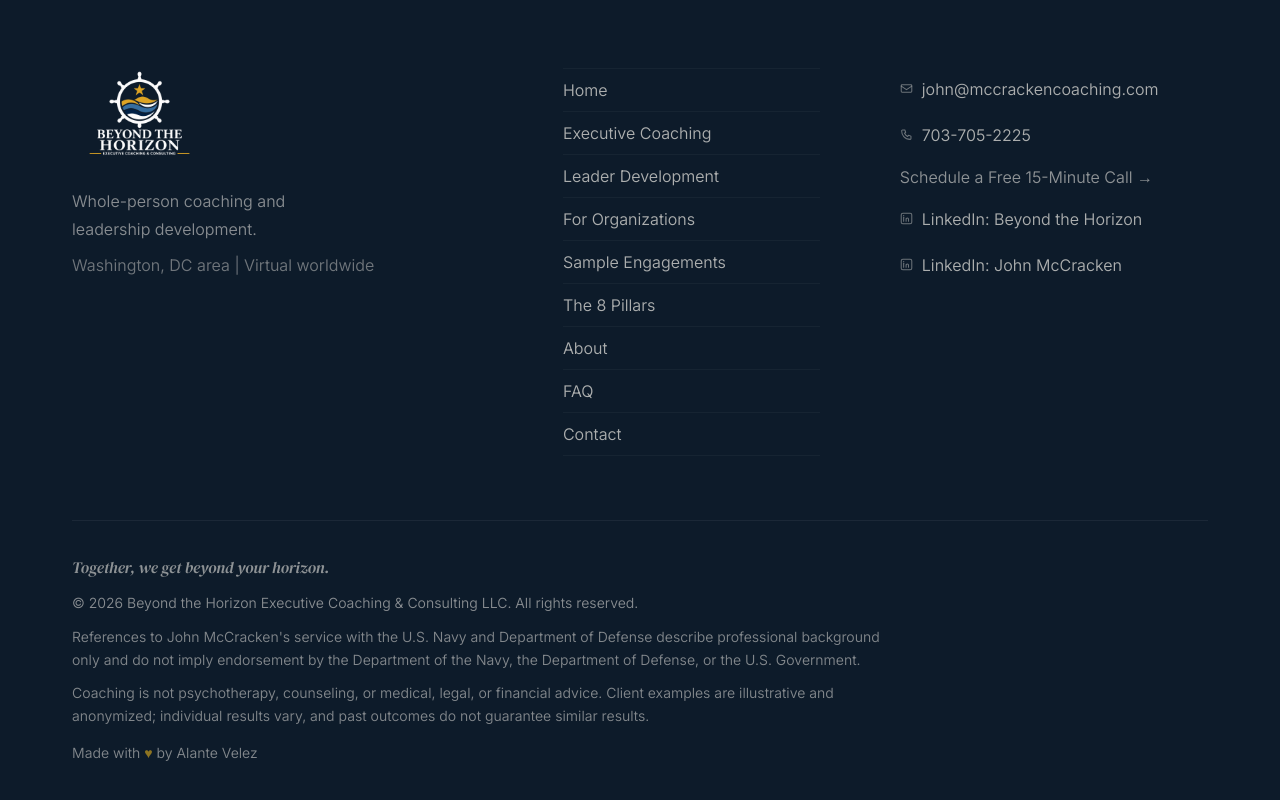
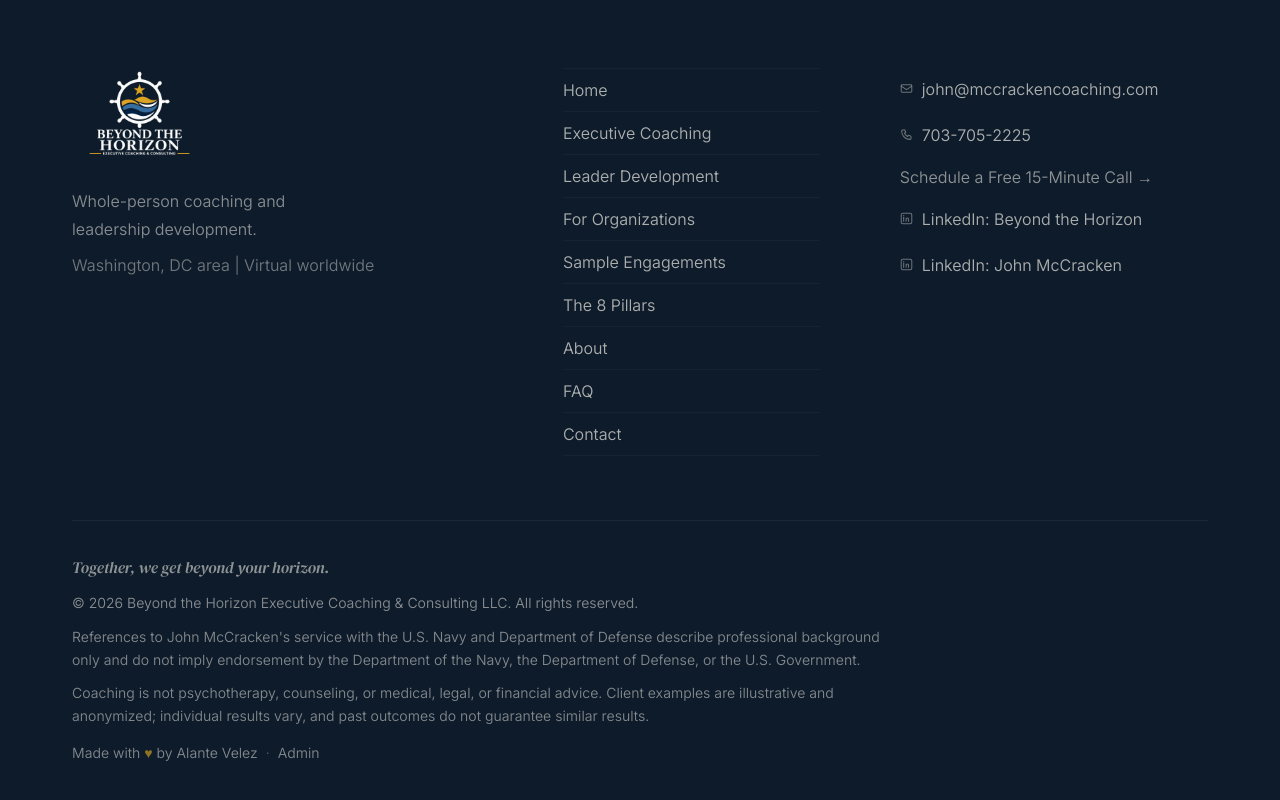
Before and after one commit to avelez94/bth-coaching, a Next.js app: page /executive-coaching in a window 1280 px wide. Shown: the part 4901-5701 px from the top of the page. Built offline with nearby package versions, Linux system fonts and the light colour scheme; no server answers.

Commit message:
Footer: small Admin link for John
A quiet link beside the credit line so John can reach the Admin from any
page. Marked nofollow; /admin stays out of search results.

```diff
--- a/app/components/footer.css
+++ b/app/components/footer.css
@@ -151,6 +151,10 @@
   color: rgba(247,244,237,0.50);
   margin-top: 4px;
 }
+.footer-credit-sep {
+  margin: 0 8px;
+  opacity: 0.6;
+}
 .footer-credit-heart {
   color: var(--gold);
   opacity: 0.7;
--- a/app/components/footer.tsx
+++ b/app/components/footer.tsx
@@ -105,7 +105,10 @@ export default function Footer({ settings, visible = DEFAULT_VISIBILITY }: { set
             <div className="footer-copy">© {new Date().getFullYear()} {settings.businessName}. All rights reserved.</div>
             <p className="footer-disclaimer">References to John McCracken&apos;s service with the U.S. Navy and Department of Defense describe professional background only and do not imply endorsement by the Department of the Navy, the Department of Defense, or the U.S. Government.</p>
             <p className="footer-disclaimer">Coaching is not psychotherapy, counseling, or medical, legal, or financial advice. Client examples are illustrative and anonymized; individual results vary, and past outcomes do not guarantee similar results.</p>
-            <div className="footer-credit">Made with <span className="footer-credit-heart">♥</span> by <a href="https://alantevelez.com" target="_blank" rel="noopener noreferrer">Alante Velez</a></div>
+            <div className="footer-credit">Made with <span className="footer-credit-heart">♥</span> by <a href="https://alantevelez.com" target="_blank" rel="noopener noreferrer">Alante Velez</a>
+              <span className="footer-credit-sep" aria-hidden="true">·</span>
+              <a href="/admin" rel="nofollow">Admin</a>
+            </div>
           </div>
         </div>
       </footer>
```
